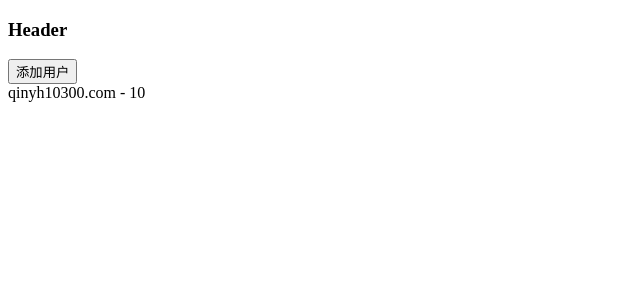
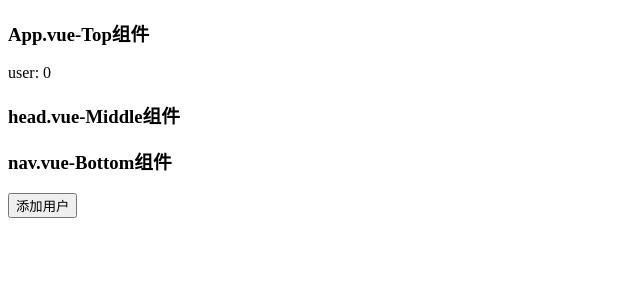
Before and after one commit to qinyh10300/OneSoup, a Vue app in the folder learn_vue_组件/demo/: page / in a window 1280 px wide. Shown: the top 300 px of the page, without its empty margins (0-640 px from the left). Built offline with nearby package versions, Linux system fonts and the light colour scheme.

Commit message:
add 跨组件传递 provide-inject

```diff
--- a/learn_vue_组件/demo/src/App.vue
+++ b/learn_vue_组件/demo/src/App.vue
@@ -1,28 +1,30 @@
 <script setup>
-    import { reactive, ref } from 'vue'
+    import { ref, provide } from 'vue'
     import Header from './components/header.vue'
 
     // 响应式数据才会影响页面渲染
-    const web = reactive({
-        user: 10,
+    const web = {
+        name: "秦一骅",
         url: "google.com"
-    })
+    }
+    provide("provideWeb", web)
+    // provide-inject方式可以跨组件传递，但是只能通过父组件传递给子组件，不能从子组件传递给父组件
 
-    const emitsGetWeb = (data) => {
-        console.log(data)
-        web.url = data.url
+    const user = ref(0)
+    provide("provideUser", user)
+
+    const userAdd = () => {
+        user.value++
     }
-
-    const emitsUserAdd = (data) => {
-        console.log(data)
-        web.user += data
-    }
+    provide("provideFuncUserAdd", userAdd)
 </script>
 
 <template>
-    <Header @getWeb="emitsGetWeb" @userAdd="emitsUserAdd"/>
+    <h3>App.vue-Top组件</h3>
 
-    {{ web.url }} - {{ web.user }}
+    user: {{ user }}
+
+    <Header/>
 </template>
 
 <style scoped>
--- a/learn_vue_组件/demo/src/components/header.vue
+++ b/learn_vue_组件/demo/src/components/header.vue
@@ -1,16 +1,16 @@
 <script setup>
-    const emits = defineEmits(["getWeb", "userAdd"])
-    emits("getWeb", { name: "秦一骅", url: "qinyh10300.com" })
+import { inject } from 'vue'
+import Nav from "./nav.vue"
 
-    const add = () => {
-        emits("userAdd", 10)
-    }
+const user = inject("provideUser")
+console.log("provideUser", user);
+
 </script>
 
 <template>
-    <h3>Header</h3>
+    <h3>head.vue-Middle组件</h3>
 
-    <button @click="add">添加用户</button><br>
+    <Nav/>
 </template>
 
 <style scoped>
--- /dev/null
+++ b/learn_vue_组件/demo/src/components/nav.vue
@@ -0,0 +1,19 @@
+<script setup>
+    import { inject } from "vue"
+
+    const web = inject("provideWeb")
+    console.log("provideWeb", web);
+
+    const FuncUserAdd = inject("provideFuncUserAdd")
+    console.log("provideFuncUserAdd", FuncUserAdd);
+</script>
+
+<template>
+    <h3>nav.vue-Bottom组件</h3>
+
+    <button @click="FuncUserAdd">添加用户</button>
+</template>
+
+<style scoped>
+
+</style>
```
